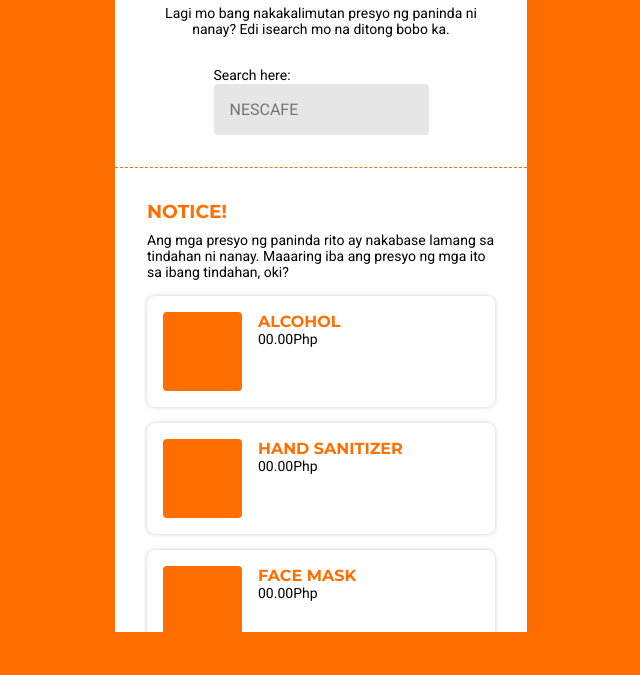
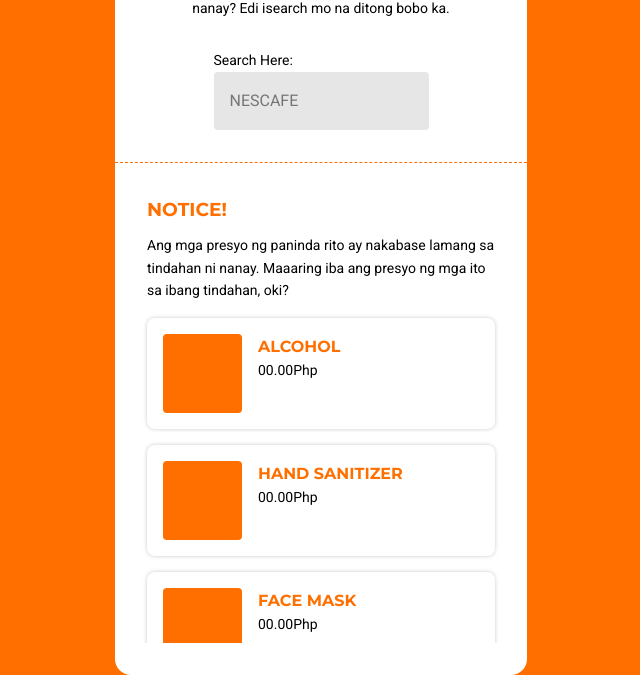
Before and after one commit to ecmrnn/unestore, a plain HTML site: page index.html in a window 1280 px wide. Shown: the part 125-800 px from the top of the page, without its empty margins (319-959 px from the left). Drawn offline with Linux system fonts and the light colour scheme.

Commit message:
Fixed desktop mode

```diff
--- a/assets/css/style.css
+++ b/assets/css/style.css
@@ -27,7 +27,7 @@
     /* DISPLAY */
     font-family: 'Roboto', sans-serif;
     /* DESIGN */
-
+    line-height: 1.6;
     /* MISC */
     transition: all 0.25s ease-in-out;
 }
@@ -36,6 +36,8 @@
     --clr-accent: hsl(26, 100%, 50%);
     --clr-light: hsl(0, 0%, 100%);
     --clr-dark: hsl(26, 100%, 40%);
+
+    --bradius: 1em;
 }
 
 :focus {
@@ -165,11 +167,22 @@ header > .container{
         align-items: center;
         background-color: var(--clr-accent);
     }
+    header > .container{
+        border-radius: var(--bradius) var(--bradius) 0 0;
+    }
     main {
+        padding: 2em 0;
         background-color: var(--clr-light);
-        height: 464.367px;
+        border-radius: 0 0 var(--bradius) var(--bradius);
+    }
+    main > .container {
+        padding: 0 2em;
+        height: 28em;
+
+        background-color: var(--clr-light);
         overflow: auto;
         overflow-x: hidden;
         scrollbar-width: thin;
+        scrollbar-color: var(--clr-dark) var(--clr-light);
     }
 }
--- a/assets/js/script.js
+++ b/assets/js/script.js
@@ -1,4 +1,4 @@
-// Search Function
+// Search Function - galing lang to w3schools...
 
 function searchProduct() {
     // Declaring Variables
--- a/index.html
+++ b/index.html
@@ -20,7 +20,7 @@
             <!-- Search Form -->
             <form action="" method="get" class="form--search">
                 <!-- Search Input -->
-                <label for="searchInput">Search here:</label><br />
+                <label for="searchInput">Search Here:</label><br />
                 <input type="search" onkeyup="searchProduct()" name="Search Input" id="searchInput" placeholder="Nescafe" class="input__search">
                 </button>
             </form>
@@ -58,7 +58,7 @@
             <div class="product">
                 <img src="assets/images/products/sample-image.jpg" alt="Just a Sampe Image">
                 <div class="product__desc">
-                    <span class="product__title">Mighty</span>
+                    <span class="product__title">mighty</span>
                     <span class="product__price">00.00Php</span>
                 </div>
             </div>
```
